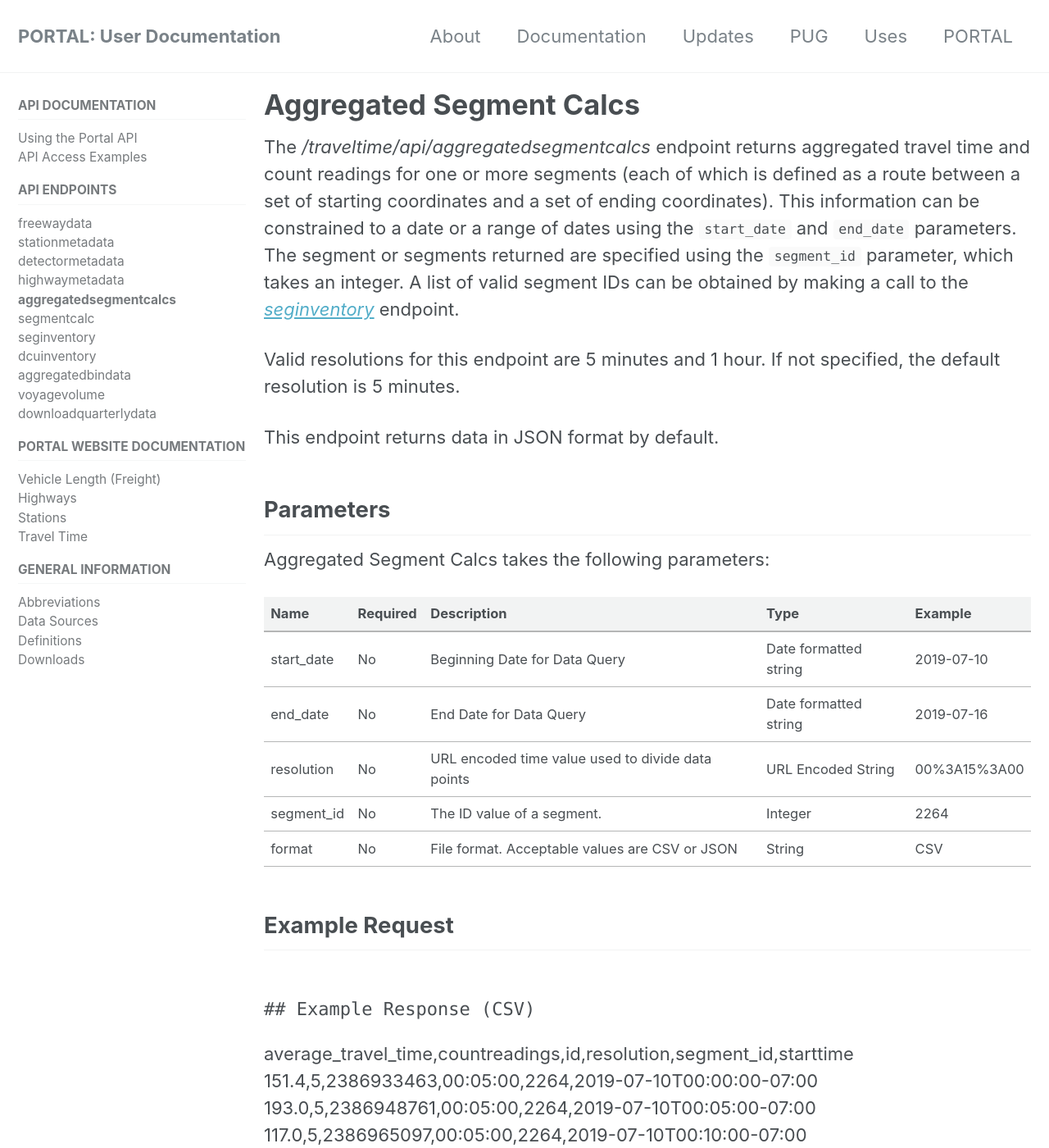
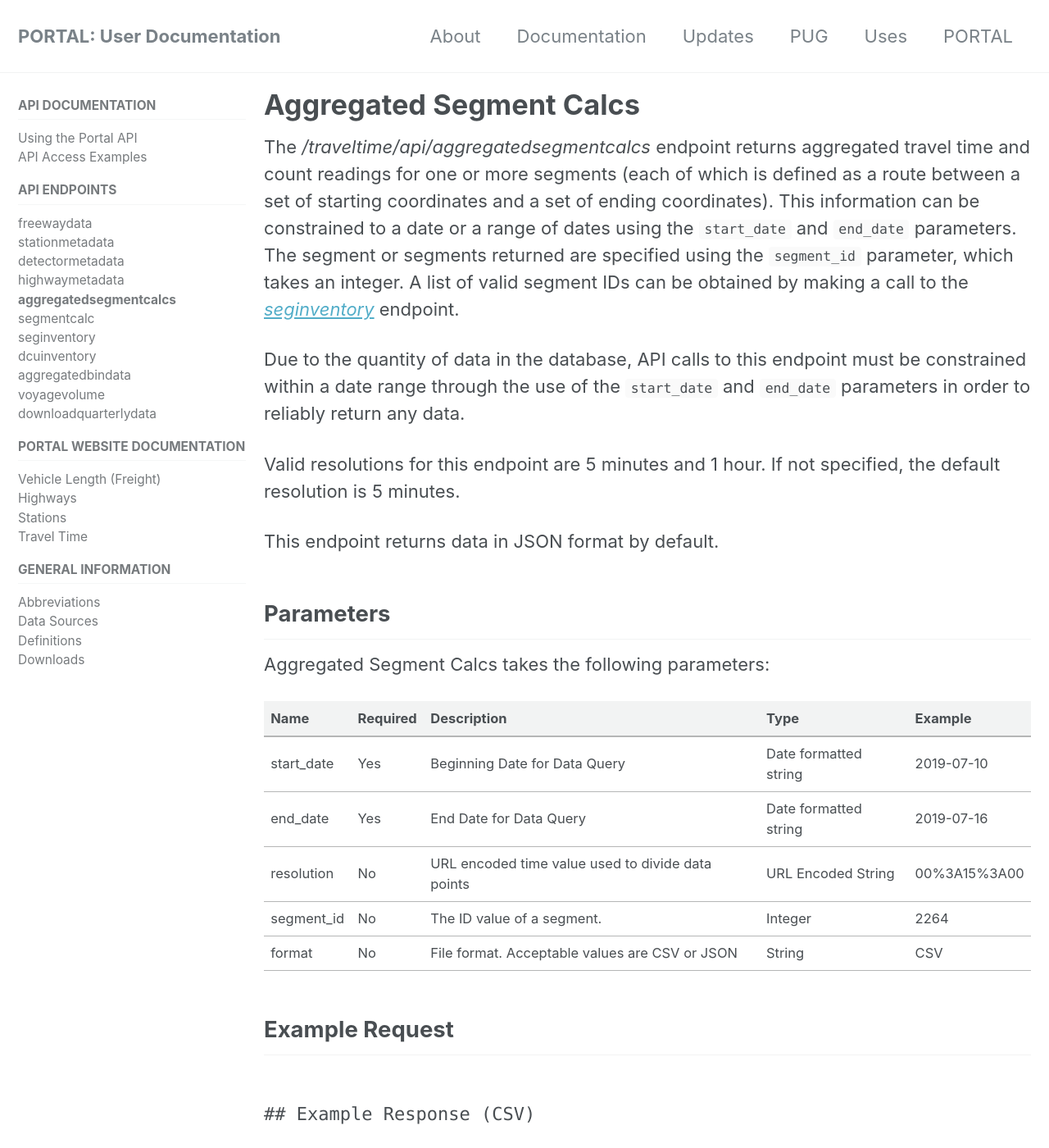
Before and after one commit to adus/portal-documentation, a Jekyll site: the page built from _documents/aggregatedsegmentcalcs.md, in a window 1280 px wide and 1400 px high. Shown: the whole window at 82% size. Built offline with Jekyll 4.4.1, drawn with Linux system fonts in a browser that asks for light colours; nearby versions of some CDN libraries.

Commit message:
Update aggregatedsegmentcalcs.md
Formatting and Standardization. (Updated Required to Yes for start, end date params)

```diff
--- a/_documents/aggregatedsegmentcalcs.md
+++ b/_documents/aggregatedsegmentcalcs.md
@@ -2,6 +2,8 @@
 title: "Aggregated Segment Calcs"
 ---
 The _/traveltime/api/aggregatedsegmentcalcs_ endpoint returns aggregated travel time and count readings for one or more segments (each of which is defined as a route between a set of starting coordinates and a set of ending coordinates). This information can be constrained to a date or a range of dates using the `start_date` and `end_date` parameters. The segment or segments returned are specified using the `segment_id` parameter, which takes an integer. A list of valid segment IDs can be obtained by making a call to the [_seginventory_]({{ site.url }}{{ site.baseurl }}/documents/seginventory/) endpoint.
+
+Due to the quantity of data in the database, API calls to this endpoint must be constrained within a date range through the use of the `start_date` and `end_date` parameters in order to reliably return any data.
 
 Valid resolutions for this endpoint are 5 minutes and 1 hour. If not specified, the default resolution is 5 minutes.
 
@@ -12,8 +14,8 @@
 
 | Name         | Required  | Description                                       | Type                  | Example      |
 | ------------ | --------- | ------------------------------------------------- | --------------------- | ------------ |
-| start_date   | No        | Beginning Date for Data Query                     | Date formatted string | 2019-07-10   |
-| end_date     | No        | End Date for Data Query                           | Date formatted string | 2019-07-16   |
+| start_date   | Yes       | Beginning Date for Data Query                     | Date formatted string | 2019-07-10   |
+| end_date     | Yes       | End Date for Data Query                           | Date formatted string | 2019-07-16   |
 | resolution   | No        | URL encoded time value used to divide data points | URL Encoded String    | 00%3A15%3A00 |
 | segment_id   | No        | The ID value of a segment.                        | Integer               | 2264         |
 | format       | No        | File format. Acceptable values are CSV or JSON    | String                | CSV          |
```
